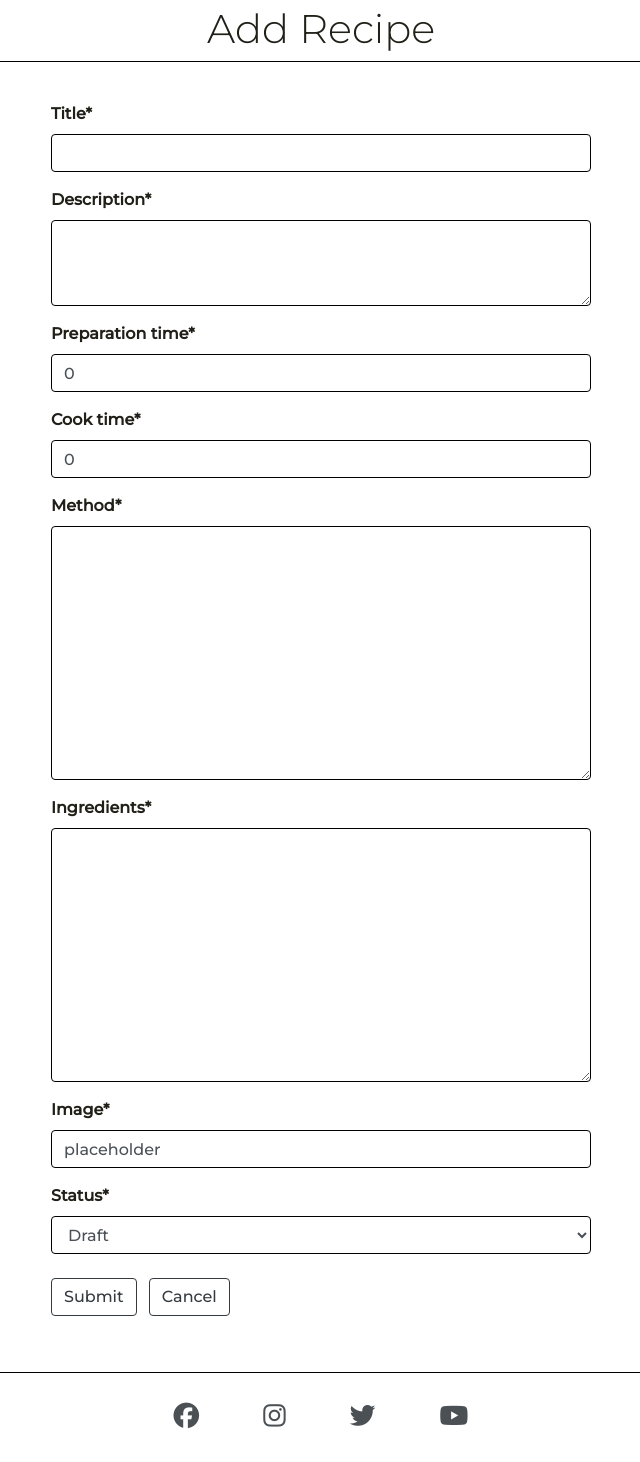
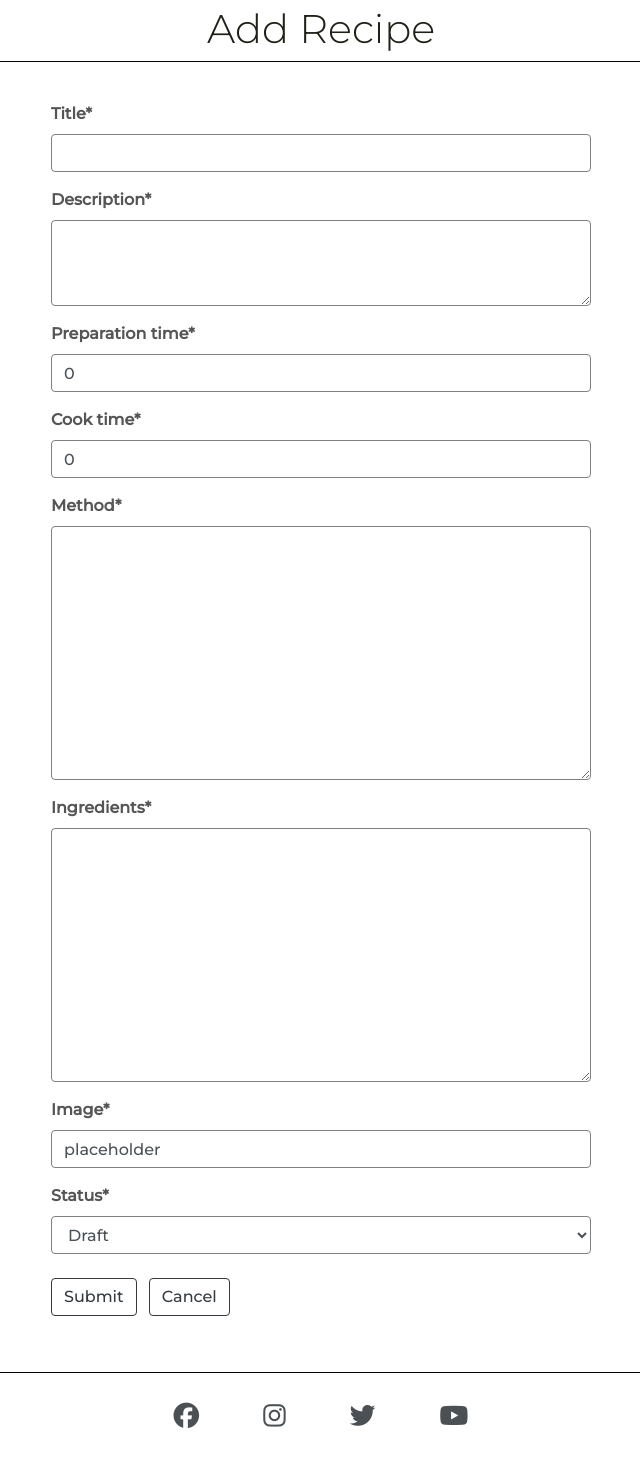
Before and after one commit to mehatabpathan/vegan_delights, a Django app: page /addrecipe/ in a window 1280 px wide. Shown: the part 142-1604 px from the top of the page, without its empty margins (319-959 px from the left). Run offline with Django 4.2, Linux system fonts and the light colour scheme; the visitor is signed in with stand-in values (Sample User, id 1); some libraries are stand-ins or nearby versions.

Commit message:
adding styles for the addrecipe form

```diff
--- a/static/css/style.css
+++ b/static/css/style.css
@@ -163,7 +163,7 @@ body {
 /* Add Recipe */
 
 .add-recipe input, .add-recipe textarea, .add-recipe select {
-    border: 1px solid #000;
+    border: 1px solid #808080;
 }
 
 .add-recipe input[type=file] {
@@ -171,17 +171,17 @@ body {
 }
 
 .add-recipe label {
-    color: #212018;
+    color: #555555;
     font-weight: bold;
 }
 
 .clearablefileinput {
-    color: #212018;
+    color: #555555;
     border: none
 }
 
 .add-recipe #div_id_image a {
-    color: black !important;
+    color: #333333 !important;
 }
 
 /* meal plan page */
```
